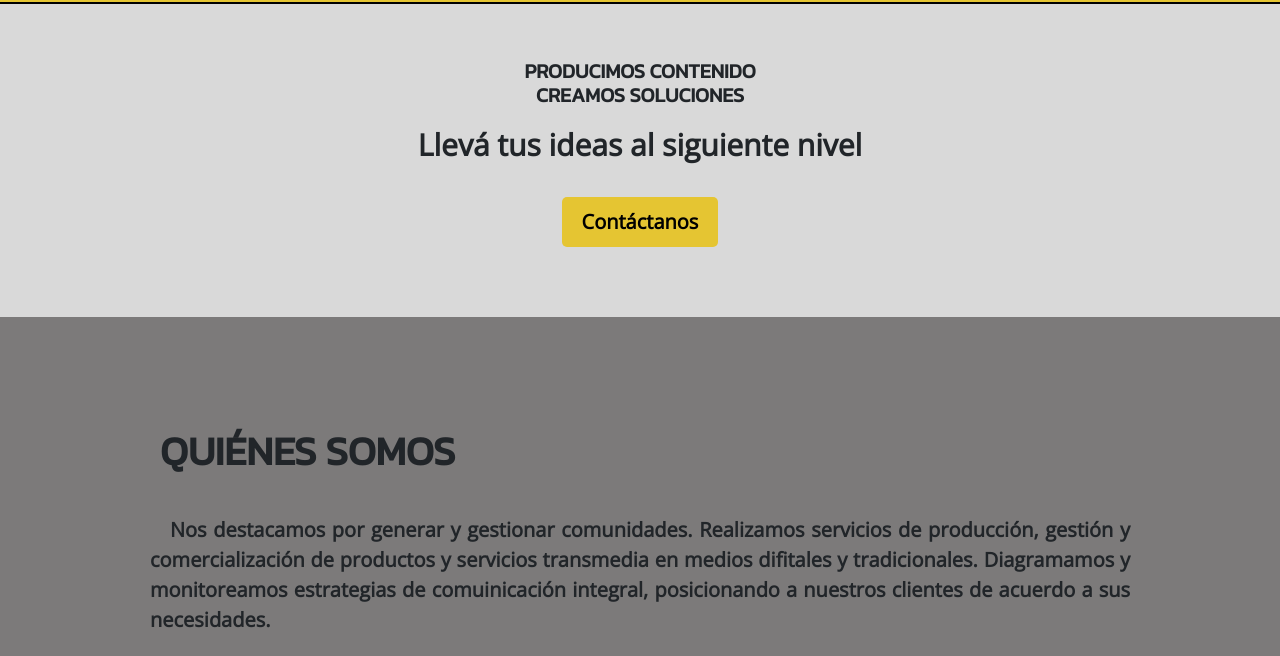
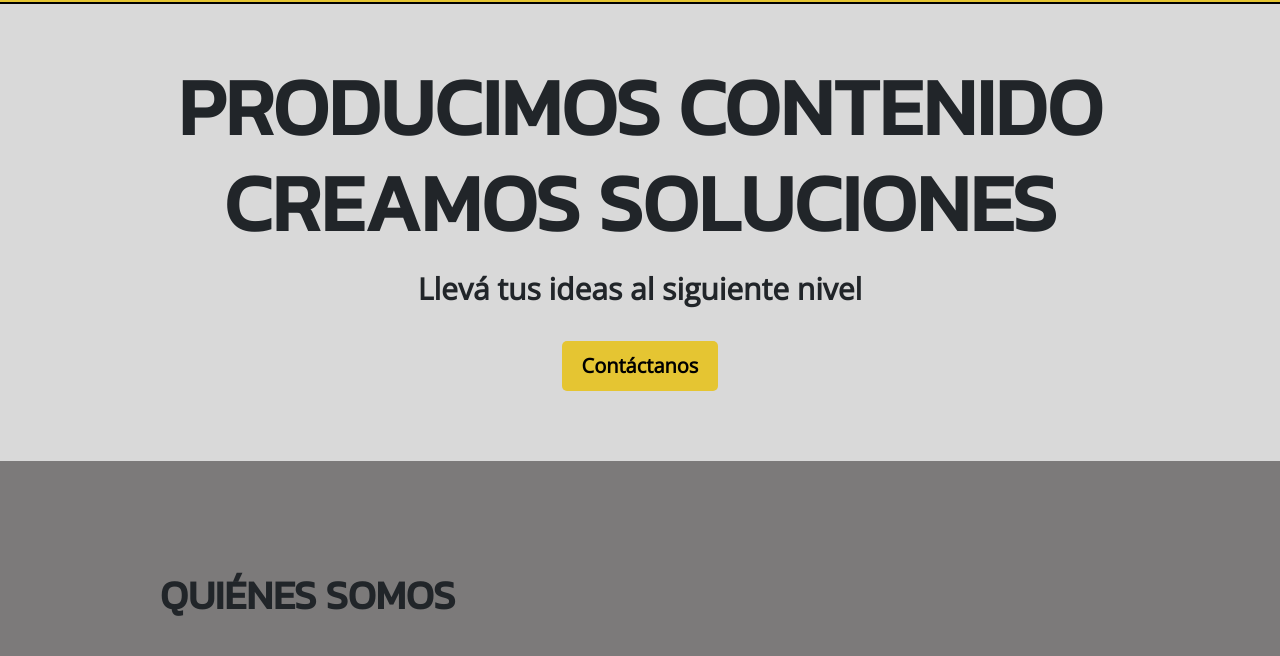
Before and after one commit to Mon86/PROYECTONC-dev, a plain HTML site: page index.html in a window 1280 px wide. Shown: the part 68-724 px from the top of the page. Drawn offline with nearby package versions, Linux system fonts and the light colour scheme.

Commit message:
responsive full

```diff
--- a/scss/partials/_globals.scss
+++ b/scss/partials/_globals.scss
@@ -38,7 +38,7 @@ button {
 
 h1 {
     font-family: vars.$fuente-titulo;
-    font-size: 2rem;
+    font-size: 3rem;
     text-align: center;
     margin: 0.5rem;
     font-weight: bold;
@@ -58,3 +58,5 @@ h3 {
     text-align: center;
     margin: 1rem;
 }
+
+body{overflow: hidden;}
--- a/scss/partials/_header.scss
+++ b/scss/partials/_header.scss
@@ -49,7 +49,7 @@
     padding: 5rem;
 
     h1 {
-        font-size: 2rem;
+        font-size: 3rem;
     }
 
     p {
--- a/scss/partials/_index.scss
+++ b/scss/partials/_index.scss
@@ -159,7 +159,7 @@
             border-radius: 1rem;
             padding: 0.5rem;
             font-size: 2rem;
-            width:60rem;
+            width:80%;
         }
     }
 }
--- a/scss/partials/_mediaQuery1200.scss
+++ b/scss/partials/_mediaQuery1200.scss
@@ -7,4 +7,6 @@
         "direccion comunidad copyright"
         ;
     }
+
+    .header__banner h1{font-size: 8rem;}
 }
--- a/scss/partials/_mediaQuery768.scss
+++ b/scss/partials/_mediaQuery768.scss
@@ -194,4 +194,6 @@
             align-self: center;
         }
     }
+
+    .header__banner h1{font-size: 4rem;}
 }
--- a/scss/partials/_mediaQuery992.scss
+++ b/scss/partials/_mediaQuery992.scss
@@ -18,4 +18,6 @@
         width: 14rem;
         height: 10rem;
     }
+
+    .header__banner h1{font-size: 6rem;}
 }
```
Also changed, not shown: css/styles.css, 1 other file.
